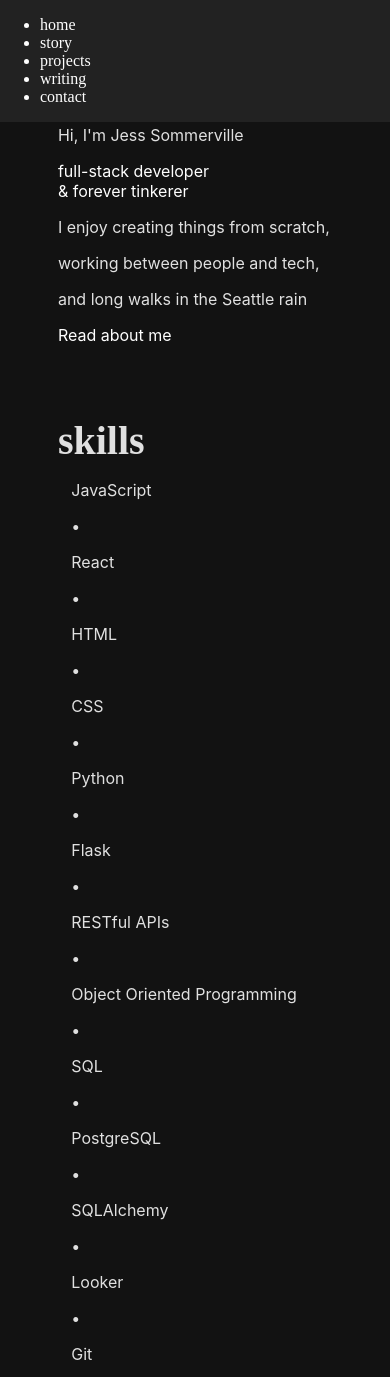
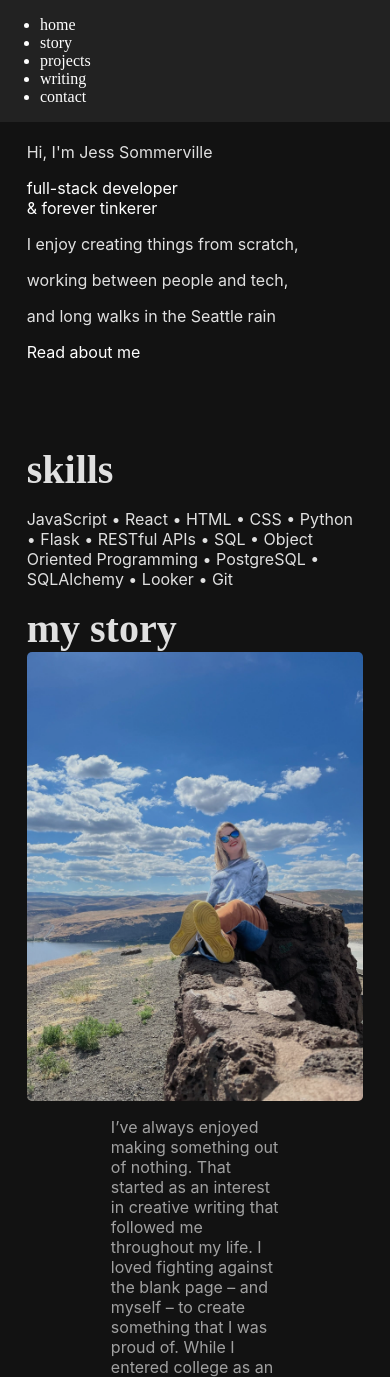
Before and after one commit to jesscsommer/jess-sommerville, a Gatsby site: page / in a window 390 px wide. Shown: the top 1377 px of the page. Built offline with nearby package versions, Linux system fonts and the light colour scheme; Gatsby itself is replaced by a stand-in of ours; some packages are replaced by stand-ins of ours.

Commit message:
update skills

```diff
--- a/src/components/tool.js
+++ b/src/components/tool.js
@@ -7,22 +7,14 @@
     factA
 } from "./tool.module.css"
 
-const SKILLS = ["JavaScript", "React", "HTML", "CSS", "Python", "Flask",
-                "RESTful APIs", "Object Oriented Programming", "SQL",
-                "PostgreSQL", "SQLAlchemy", "Looker", "Git"]
-
 const Tool = () => {
     return (
         <div>
             <header className="title">skills</header>
             <div className={allFacts}>
-                {SKILLS.map(SKILL =>
-                    <div className={factPair} key={SKILL}>
-                        {/* <p className={factQ}>{SKILL}</p> */}
-                        <p className={factA}>{SKILL}</p>
-                        {SKILLS[SKILLS.length-1] === SKILL ? null : <p className={factA}>•</p>}
-                    </div>
-                )}
+                <p className={factA}>
+                    JavaScript  •  React  •  HTML  •  CSS  •  Python  •  Flask  •  RESTful APIs  •  SQL  •  Object Oriented Programming  •  PostgreSQL  •  SQLAlchemy  •  Looker  •  Git
+                </p>
             </div>
         </div>
     )
--- a/src/components/tool.module.css
+++ b/src/components/tool.module.css
@@ -10,9 +10,8 @@
 .fact-pair {
     display: flex;
     flex-direction: row;
-    border-radius: 12px;
-    /* margin-right: 2%; */
-    /* min-width: 25%; */
+    margin-right: 2%;
+    min-width: 25%;
 }
 
 .fact-q {
@@ -26,3 +25,9 @@
     font-style: italic;
     opacity: 60%;
 }
+
+@media screen and (max-width: 600px) {
+    div {
+        width: 100%;
+    }
+}
```
